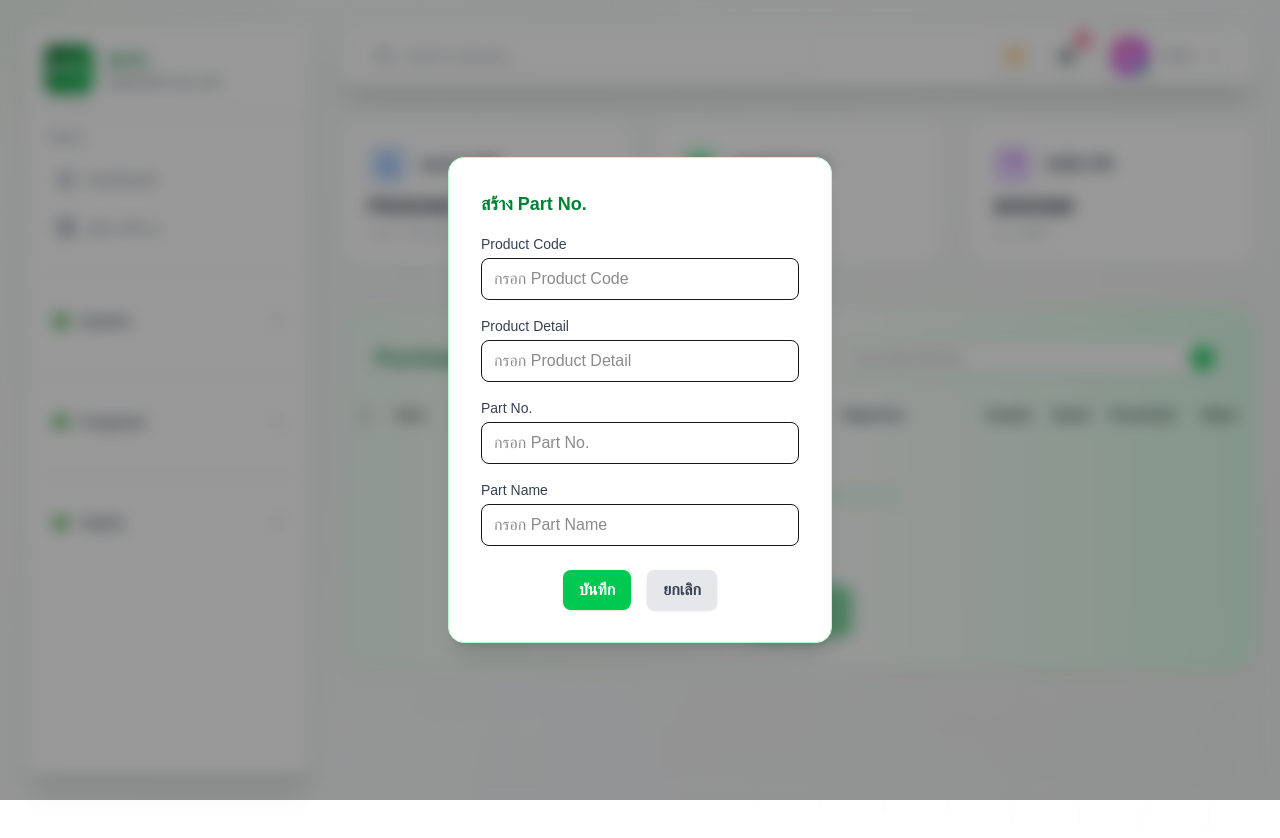
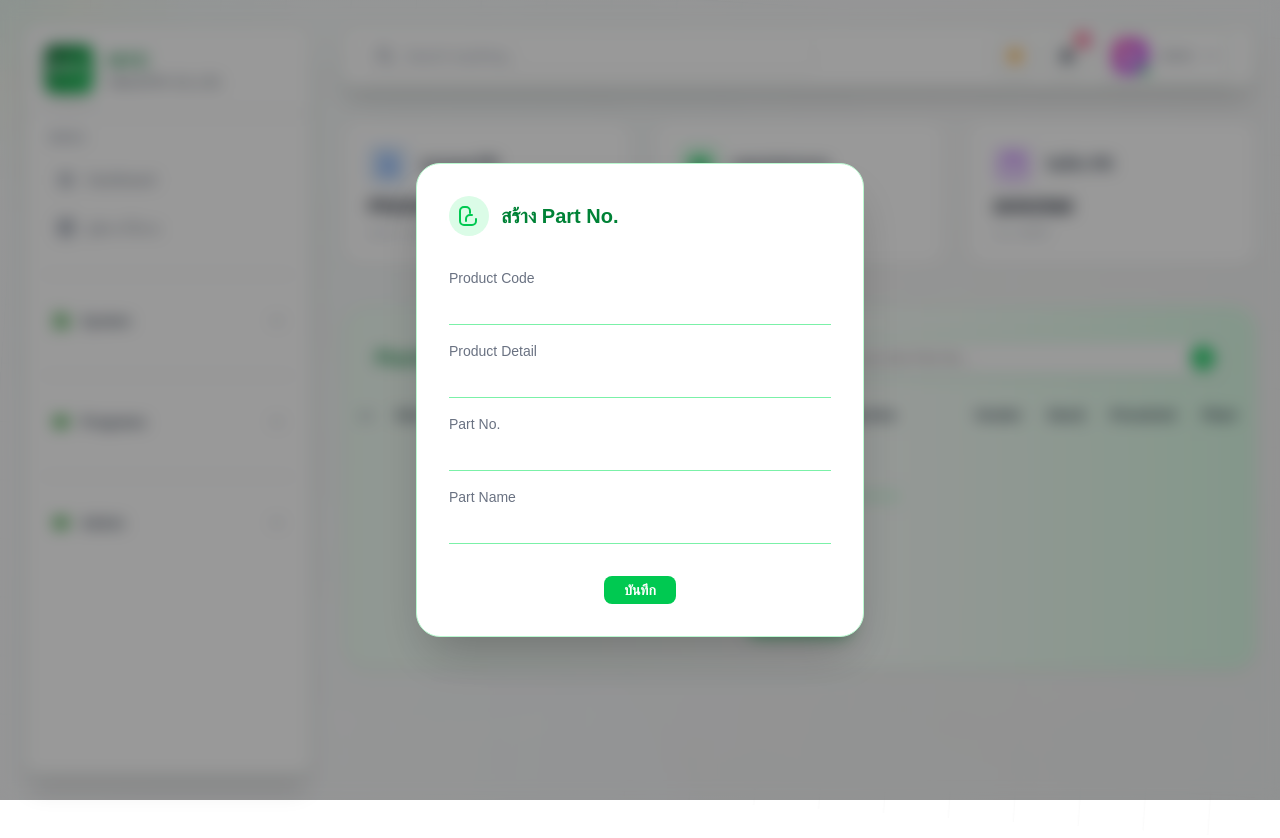
Before and after one commit to pronpratanT/NYC-FrontEnd, a Next.js app: page /services/purchase/createPR in a window 1280 px wide. Both pictures are taken after a click on the button "เพิ่ม Part No.". Shown: the top 838 px of the page. Built offline with nearby package versions, Linux system fonts and the light colour scheme.

Commit message:
finish phase1

```diff
--- a/lib/auth/tokenManager.ts
+++ b/lib/auth/tokenManager.ts
@@ -4,7 +4,7 @@ import { createClient } from 'redis';
 
 // Redis client setup
 const redis = createClient({
-  url: process.env.REDIS_URL || 'redis://127.0.0.1:6379'
+  url: process.env.REDIS_URL || 'redis://127.0.0.1:6379/1'
 });
 
 // Connect to Redis if not already connected
--- a/src/app/components/CreatPartNo.tsx
+++ b/src/app/components/CreatPartNo.tsx
@@ -1,74 +1,127 @@
 import React, { useState } from "react";
+import { useToken } from "../context/TokenContext";
 
 interface CreatPartNoProps {
-  partNo?: string;
-  pclId?: string;
-  onConfirm?: (data: { partNo: string; pclId: string }) => void;
+  onConfirm?: (data: { partNo: string; partName: string; productCode: string; productDetail: string }) => void;
   onCancel?: () => void;
 }
 
-const CreatPartNo: React.FC<CreatPartNoProps> = ({ partNo = "", pclId = "", onConfirm, onCancel }) => {
-  const [inputPartNo, setInputPartNo] = useState(partNo);
-  const [inputPclId, setInputPclId] = useState(pclId);
+const CreatPartNo: React.FC<CreatPartNoProps> = ({ onConfirm, onCancel }) => {
+  // state สำหรับแต่ละช่อง
+  const [productCode, setProductCode] = useState("");
+  const [productDetail, setProductDetail] = useState("");
+  const [partNo, setPartNo] = useState("");
+  const [partName, setPartName] = useState("");
+  const token = useToken();
+
+  // validation: ทุกช่องต้องไม่ว่าง
+  const isValid = productCode.trim() && productDetail.trim() && partNo.trim() && partName.trim();
+
+  const handlerConfirm = async () => {
+    const body = {
+      prod_code: productCode,
+      prod_detail: productDetail,
+      part_no: partNo,
+      part_name: partName
+    };
+    console.log("Token: ", token);
+    console.log("Submitting data:", body);
+    try {
+      const response = await fetch(`${process.env.NEXT_PUBLIC_ROOT_PATH_PURCHASE_SERVICE}/api/purchase/inventory/add`, {
+        method: 'POST',
+        headers: {
+          'Content-Type': 'application/json',
+          Authorization: token ? `Bearer ${token}` : ''
+        },
+        body: JSON.stringify(body)
+      });
+
+      console.log('Response status:', response.status);
+      console.log('Response ok:', response.ok);
+
+      const result = await response.json();
+      console.log('Response data:', result);
+
+      // ตรวจสอบทั้ง response.ok และ result.success หรือ result.status
+      if (response.ok || result.success || result.status === 'success') {
+        if (onConfirm) onConfirm({ partNo, partName, productCode, productDetail });
+        alert('สร้าง Part No. สำเร็จ');
+        if (onCancel) onCancel();
+      } else {
+        throw new Error(result.message || 'Failed to add inventory');
+      }
+    } catch (err: unknown) {
+      console.error('Error:', err);
+      const message = err instanceof Error ? err.message : String(err);
+      alert('เกิดข้อผิดพลาดในการบันทึกข้อมูล: ' + message);
+    }
+  }
 
   return (
-    <div className="fixed inset-0 z-[99999] flex items-center justify-center bg-black/40 backdrop-blur-sm">
-      <div className="bg-white dark:bg-slate-900 rounded-2xl shadow-xl p-8 w-full max-w-sm mx-auto border border-green-200 dark:border-slate-700">
-        <h2 className="text-lg font-bold mb-4 text-green-700 dark:text-emerald-400">สร้าง Part No.</h2>
-        <div className="mb-4">
-          <label className="block text-sm font-medium mb-1 text-gray-700 dark:text-slate-200">Product Code</label>
+    <div
+      className="fixed inset-0 z-[99999] flex items-center justify-center bg-black/40 backdrop-blur-sm"
+      onClick={e => {
+        // ถ้ากดที่พื้นหลัง (target === currentTarget) ให้ปิด modal
+        if (e.target === e.currentTarget && onCancel) onCancel();
+      }}
+    >
+      <div
+        className="bg-white dark:bg-slate-900 rounded-3xl shadow-2xl p-8 w-full max-w-md mx-auto border border-green-200 dark:border-slate-700 flex flex-col gap-6"
+        onClick={e => e.stopPropagation()} // ป้องกัน modal ถูกปิดเมื่อกดใน modal
+      >
+        <div className="flex items-center gap-3 mb-2">
+          <span className="inline-flex items-center justify-center w-10 h-10 rounded-full bg-green-100 dark:bg-emerald-900/30">
+            <svg className="w-6 h-6 text-green-500 dark:text-emerald-400" fill="none" stroke="currentColor" strokeWidth="2" viewBox="0 0 24 24"><path strokeLinecap="round" strokeLinejoin="round" d="M9 17v-2a4 4 0 014-4h2m4 4v2a4 4 0 01-4 4H7a4 4 0 01-4-4V7a4 4 0 014-4h2a4 4 0 014 4v2" /></svg>
+          </span>
+          <h2 className="text-xl font-bold text-green-700 dark:text-emerald-400">สร้าง Part No.</h2>
+        </div>
+        <form className="grid grid-cols-1 gap-2">
+          <div>
+            <label className="block text-sm font-medium mb-1 text-gray-500 dark:text-slate-400">Product Code</label>
             <input
               type="text"
-            className="w-full px-3 py-2 border rounded-lg focus:outline-none focus:ring-2 focus:ring-green-300 dark:bg-slate-800 dark:text-slate-200 dark:border-slate-600"
-            value={inputPartNo}
-            onChange={e => setInputPartNo(e.target.value)}
-            placeholder="กรอก Product Code"
+              className="w-full border-0 border-b border-green-300 dark:border-slate-600 bg-transparent px-0 py-1 focus:outline-none focus:border-green-500 dark:focus:border-emerald-400 text-base dark:text-slate-200 placeholder:text-gray-300 dark:placeholder:text-slate-500 transition-all"
+              value={productCode}
+              onChange={e => setProductCode(e.target.value)}
             />
           </div>
-        <div className="mb-4">
-          <label className="block text-sm font-medium mb-1 text-gray-700 dark:text-slate-200">Product Detail</label>
+          <div>
+            <label className="block text-sm font-medium mb-1 mt-2 text-gray-500 dark:text-slate-400">Product Detail</label>
             <input
               type="text"
-            className="w-full px-3 py-2 border rounded-lg focus:outline-none focus:ring-2 focus:ring-green-300 dark:bg-slate-800 dark:text-slate-200 dark:border-slate-600"
-            value={inputPartNo}
-            onChange={e => setInputPartNo(e.target.value)}
-            placeholder="กรอก Product Detail"
+              className="w-full border-0 border-b border-green-300 dark:border-slate-600 bg-transparent px-0 py-1 focus:outline-none focus:border-green-500 dark:focus:border-emerald-400 text-base dark:text-slate-200 placeholder:text-gray-300 dark:placeholder:text-slate-500 transition-all"
+              value={productDetail}
+              onChange={e => setProductDetail(e.target.value)}
             />
           </div>
-        <div className="mb-4">
-          <label className="block text-sm font-medium mb-1 text-gray-700 dark:text-slate-200">Part No.</label>
+          <div>
+            <label className="block text-sm font-medium mb-1 mt-2 text-gray-500 dark:text-slate-400">Part No.</label>
             <input
               type="text"
-            className="w-full px-3 py-2 border rounded-lg focus:outline-none focus:ring-2 focus:ring-green-300 dark:bg-slate-800 dark:text-slate-200 dark:border-slate-600"
-            value={inputPartNo}
-            onChange={e => setInputPartNo(e.target.value)}
-            placeholder="กรอก Part No."
+              className="w-full border-0 border-b border-green-300 dark:border-slate-600 bg-transparent px-0 py-1 focus:outline-none focus:border-green-500 dark:focus:border-emerald-400 text-base dark:text-slate-200 placeholder:text-gray-300 dark:placeholder:text-slate-500 transition-all"
+              value={partNo}
+              onChange={e => setPartNo(e.target.value)}
             />
           </div>
-        <div className="mb-6">
-          <label className="block text-sm font-medium mb-1 text-gray-700 dark:text-slate-200">Part Name</label>
+          <div>
+            <label className="block text-sm font-medium mb-1 mt-2 text-gray-500 dark:text-slate-400">Part Name</label>
             <input
               type="text"
-            className="w-full px-3 py-2 border rounded-lg focus:outline-none focus:ring-2 focus:ring-green-300 dark:bg-slate-800 dark:text-slate-200 dark:border-slate-600"
-            value={inputPclId}
-            onChange={e => setInputPclId(e.target.value)}
-            placeholder="กรอก Part Name"
+              className="w-full border-0 border-b border-green-300 dark:border-slate-600 bg-transparent px-0 py-1 focus:outline-none focus:border-green-500 dark:focus:border-emerald-400 text-base dark:text-slate-200 placeholder:text-gray-300 dark:placeholder:text-slate-500 transition-all"
+              value={partName}
+              onChange={e => setPartName(e.target.value)}
             />
           </div>
-        <div className="flex gap-4 justify-center">
+        </form>
+        <div className="flex gap-2 justify-center mt-2">
           <button
             type="button"
-            className="px-4 py-2 rounded-lg font-bold shadow bg-green-500 hover:bg-green-600 text-white transition-all duration-150"
-            onClick={() => {
-              if (onConfirm) onConfirm({ partNo: inputPartNo, pclId: inputPclId });
-            }}
-            disabled={!inputPartNo || !inputPclId}
-          >บันทึก</button>
-          <button
-            type="button"
-            className="px-4 py-2 rounded-lg font-bold shadow bg-gray-200 hover:bg-gray-300 text-gray-700 transition-all duration-150"
-            onClick={onCancel}
-          >ยกเลิก</button>
+            className="px-5 py-1 rounded-lg font-semibold bg-green-500 hover:bg-green-600 text-white transition-all duration-150 text-sm shadow-none"
+            onClick={handlerConfirm}
+            disabled={!isValid}
+          >
+            บันทึก
+          </button>
         </div>
       </div>
     </div>
--- a/src/app/context/UserContext.tsx
+++ b/src/app/context/UserContext.tsx
@@ -29,6 +29,8 @@ export const useUser = () => {
 export const UserProvider = ({ children }: { children: ReactNode }) => {
   const [user, setUser] = useState<Me | null>(null);
   const token = useToken();
+  // ROOT PATH from .env
+  const apiUrl = process.env.NEXT_PUBLIC_ROOT_PATH_USER_SERVICE;
 
   useEffect(() => {
     if (!token) {
@@ -37,7 +39,7 @@ export const UserProvider = ({ children }: { children: ReactNode }) => {
     }
     const fetchUserInfo = async () => {
       try {
-        const response = await fetch(`http://127.0.0.1:6001/api/user/me`, {
+        const response = await fetch(`${process.env.NEXT_PUBLIC_ROOT_PATH_USER_SERVICE}/api/user/me`, {
           cache: 'no-store',
           headers: { Authorization: `Bearer ${token}` },
         });
```
Also changed, not shown: src/app/services/purchase/createPR/page.tsx (+51 -36 lines), src/app/services/purchase/page.tsx (+12 -4 lines). Lines whose indentation alone changed are shown as unchanged.
